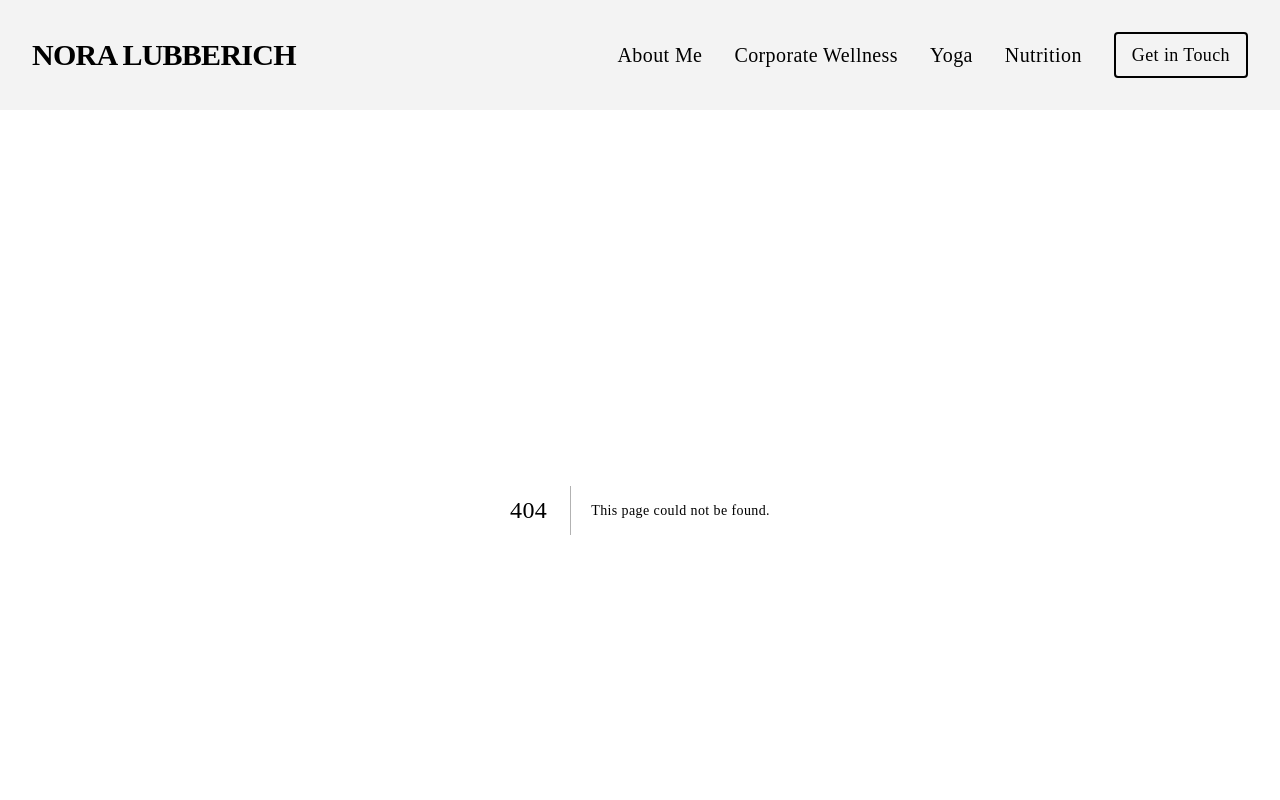
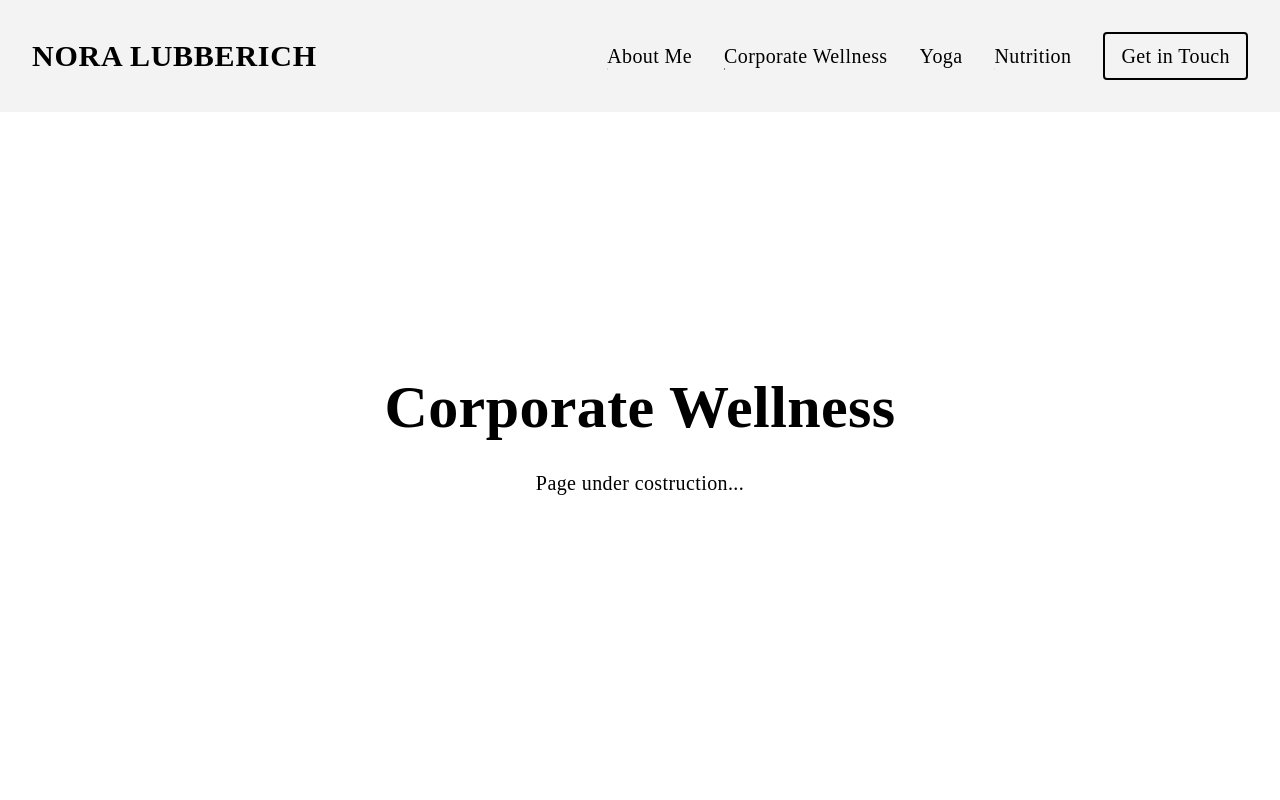
Before and after one commit to KrustyC/noralubberich.com, a Next.js app: page /corporate-wellness in a window 1280 px wide. Before the commit this address had no page. Shown: the top 800 px of the page. Built offline with nearby package versions, Linux system fonts and the light colour scheme; a web font is replaced by a local one.

Commit message:
feat: added navigation

```diff
--- a/src/components/Layout/Navbar.jsx
+++ b/src/components/Layout/Navbar.jsx
@@ -1,13 +1,19 @@
+import Link from "next/link";
+import { PAGE_LINKS } from "@/utils/constants";
+
 export const Navbar = () => {
   return (
     <nav className="flex items-center justify-between flex-wrap bg-[#F3F3F3] p-8">
       <div className="flex items-center flex-shrink-0 text-white">
-        <span className="text-black font-semibold text-3xl tracking-tight uppercase">
-          Nora Lubberich
-        </span>
+        <Link href="/" key="label">
+          <a className="tracking-wide text-black font-semibold text-3xl tracking-tight uppercase ">
+            Nora Lubberich
+          </a>
+        </Link>
       </div>
-      {/* <div className="block lg:hidden">
-        <button className="flex items-center px-3 py-2 border rounded border-teal-400 hover:text-white hover:border-white">
+
+      <div className="block lg:hidden">
+        <button className="flex items-center px-3 py-2 border-2 rounded border-black hover:text-white hover:border-white">
           <svg
             className="fill-current h-3 w-3"
             viewBox="0 0 20 20"
@@ -17,43 +23,22 @@ export const Navbar = () => {
             <path d="M0 3h20v2H0V3zm0 6h20v2H0V9zm0 6h20v2H0v-2z" />
           </svg>
         </button>
-      </div> */}
-      <div className="block lg:flex lg:items-center lg:justify-end lg:w-auto">
-        <div className="text-black text-xl lg:flex-grow mr-8">
-          <a
-            href="#responsive-header"
-            className="block mt-4 lg:inline-block lg:mt-0 hover:text-white mr-8"
-          >
-            About Me
-          </a>
-          <a
-            href="#responsive-header"
-            className="block mt-4 lg:inline-block lg:mt-0 hover:text-white mr-8"
-          >
-            Corporate Wellness
-          </a>
-          <a
-            href="#responsive-header"
-            className="block mt-4 lg:inline-block lg:mt-0 hover:text-white mr-8"
-          >
-            Yoga
-          </a>
+      </div>
 
-          <a
-            href="#responsive-header"
-            className="block mt-4 lg:inline-block lg:mt-0 hover:text-white"
-          >
-            Nutrition
-          </a>
-        </div>
-        <div>
-          <a
-            href="#"
-            className="inline-block text-lg px-4 py-3 leading-none border-2 rounded text-black border-black hover:border-transparent hover:text-white hover:bg-black mt-4 lg:mt-0"
-          >
+      <div className="hidden lg:flex lg:items-center lg:justify-end lg:w-auto">
+        {PAGE_LINKS.map(({ label, to }) => (
+          <Link href={to} key={label}>
+            <a className="animated-link mr-8">
+              {label}
+            </a>
+          </Link>
+        ))}
+
+        <Link href="/get-in-touch">
+          <a className="text-xl px-4 py-3 leading-none border-2 rounded text-black border-black hover:text-white hover:bg-black">
             Get in Touch
           </a>
-        </div>
+        </Link>
       </div>
     </nav>
   );
--- /dev/null
+++ b/src/pages/about-me.jsx
@@ -0,0 +1,29 @@
+import Head from "next/head";
+
+export default function AboutMePage() {
+  return (
+    <div>
+      <Head>
+        <title>Nora Lubberich | About Me</title>
+        <meta
+          name="description"
+          content="Nors Lubberich personal website | About Me"
+        />
+
+        <meta property="og:title" content="Nora Lubberich" />
+        <meta property="og:type" content="website" />
+        <meta property="og:url" content="https://noralubberich.com" />
+        <meta
+          property="og:image"
+          content="https://noralubberich.com/images/rock.jpg"
+        />
+        <link rel="icon" href="/favicon.ico" />
+      </Head>
+
+      <div className="flex flex-col h-[650px] justify-center items-center">
+        <h1>About Me</h1>
+        <p className="text-xl mt-8">Page under costruction...</p>
+      </div>
+    </div>
+  );
+}
--- /dev/null
+++ b/src/pages/corporate-wellness.jsx
@@ -0,0 +1,29 @@
+import Head from "next/head";
+
+export default function CorporateWellnessPage() {
+  return (
+    <div>
+      <Head>
+        <title>Nora Lubberich | Corporate Wellness</title>
+        <meta
+          name="description"
+          content="Nors Lubberich personal website | Corporate Wellness"
+        />
+
+        <meta property="og:title" content="Nora Lubberich" />
+        <meta property="og:type" content="website" />
+        <meta property="og:url" content="https://noralubberich.com" />
+        <meta
+          property="og:image"
+          content="https://noralubberich.com/images/rock.jpg"
+        />
+        <link rel="icon" href="/favicon.ico" />
+      </Head>
+
+      <div className="flex flex-col h-[650px] justify-center items-center">
+        <h1>Corporate Wellness</h1>
+        <p className="text-xl mt-8">Page under costruction...</p>
+      </div>
+    </div>
+  );
+}
--- /dev/null
+++ b/src/pages/get-in-touch.jsx
@@ -0,0 +1,29 @@
+import Head from "next/head";
+
+export default function GetInTouchPage() {
+  return (
+    <div>
+      <Head>
+        <title>Nora Lubberich | Get In Touch</title>
+        <meta
+          name="description"
+          content="Nors Lubberich personal website | Get In Touch"
+        />
+
+        <meta property="og:title" content="Nora Lubberich" />
+        <meta property="og:type" content="website" />
+        <meta property="og:url" content="https://noralubberich.com" />
+        <meta
+          property="og:image"
+          content="https://noralubberich.com/images/rock.jpg"
+        />
+        <link rel="icon" href="/favicon.ico" />
+      </Head>
+
+      <div className="flex flex-col h-[650px] justify-center items-center">
+        <h1>Get In Touch</h1>
+        <p className="text-xl mt-8">Page under costruction...</p>
+      </div>
+    </div>
+  );
+}
--- a/src/pages/index.jsx
+++ b/src/pages/index.jsx
@@ -8,7 +8,7 @@ export default function Home() {
     <div>
       <Head>
         <title>Nora Lubberich</title>
-        <meta name="description" content="Generated by create next app" />
+        <meta name="description" content="Nors Lubberich personal website | Yoga practitioner" />
 
         <meta property="og:title" content="Nora Lubberich" />
         <meta property="og:type" content="website" />
--- /dev/null
+++ b/src/pages/nutrition.jsx
@@ -0,0 +1,29 @@
+import Head from "next/head";
+
+export default function NutritionPage() {
+  return (
+    <div>
+      <Head>
+        <title>Nora Lubberich | Nutrition</title>
+        <meta
+          name="description"
+          content="Nors Lubberich personal website | Nutrition"
+        />
+
+        <meta property="og:title" content="Nora Lubberich" />
+        <meta property="og:type" content="website" />
+        <meta property="og:url" content="https://noralubberich.com" />
+        <meta
+          property="og:image"
+          content="https://noralubberich.com/images/rock.jpg"
+        />
+        <link rel="icon" href="/favicon.ico" />
+      </Head>
+
+      <div className="flex flex-col h-[650px] justify-center items-center">
+        <h1>Nutrition</h1>
+        <p className="text-xl mt-8">Page under costruction...</p>
+      </div>
+    </div>
+  );
+}
--- /dev/null
+++ b/src/pages/yoga.jsx
@@ -0,0 +1,29 @@
+import Head from "next/head";
+
+export default function YogaPage() {
+  return (
+    <div>
+      <Head>
+        <title>Nora Lubberich | Yoga</title>
+        <meta
+          name="description"
+          content="Nors Lubberich personal website | Yoga"
+        />
+
+        <meta property="og:title" content="Nora Lubberich" />
+        <meta property="og:type" content="website" />
+        <meta property="og:url" content="https://noralubberich.com" />
+        <meta
+          property="og:image"
+          content="https://noralubberich.com/images/rock.jpg"
+        />
+        <link rel="icon" href="/favicon.ico" />
+      </Head>
+
+      <div className="flex flex-col h-[650px] justify-center items-center">
+        <h1>Yoga</h1>
+        <p className="text-xl mt-8">Page under costruction...</p>
+      </div>
+    </div>
+  );
+}
--- a/src/styles/globals.css
+++ b/src/styles/globals.css
@@ -31,6 +31,34 @@
     @apply font-primary;
     @apply tracking-wide;
   }
+
+  a.animated-link {
+    @apply text-xl block relative;
+    overflow: hidden;
+  }
+
+  a.animated-link:hover {
+    @apply font-bold;
+  }
+
+  a.animated-link::after {
+    content: "";
+    position: absolute;
+    bottom: 0;
+    left: 0;
+    width: 100%;
+    height: 0.1em;
+    background-color: black;
+    transition: opacity 400ms, transform 400ms;
+
+    opacity: 1;
+    transform: translate3d(-100%, 0, 0);
+  }
+
+  a.animated-link:hover::after,
+  a.animated-link:focus::after {
+    transform: translate3d(0, 0, 0);
+  }
 }
 
 .main-grid {
--- a/src/utils/constants.js
+++ b/src/utils/constants.js
@@ -1 +1,8 @@
+export const PAGE_LINKS = [
+    {label: 'About Me', to: 'about-me'},
+    {label: 'Corporate Wellness', to: 'corporate-wellness'},
+    {label: 'Yoga', to: 'yoga'},
+    {label: 'Nutrition', to: 'nutrition'},
+];
+
 export const INSTAGRAM_LINK = "https://www.instagram.com/nora.lubberich/";
```
